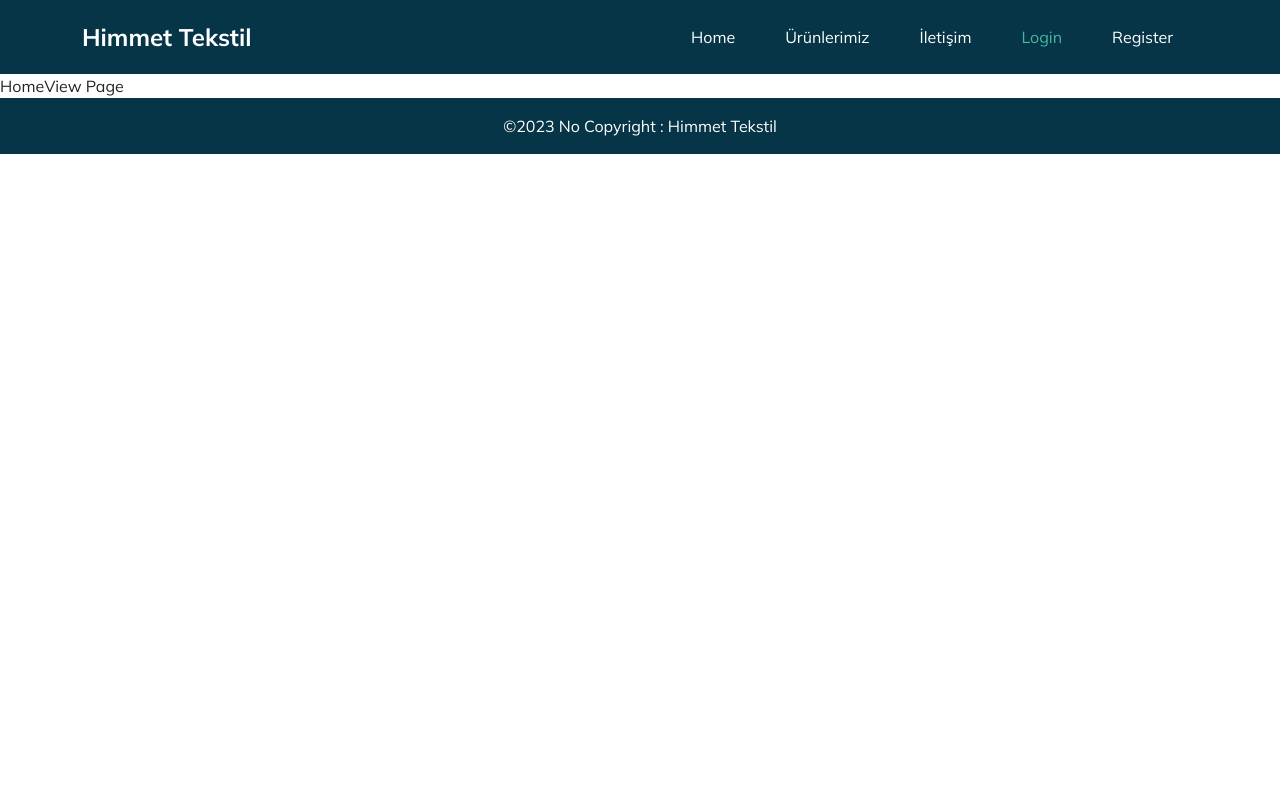
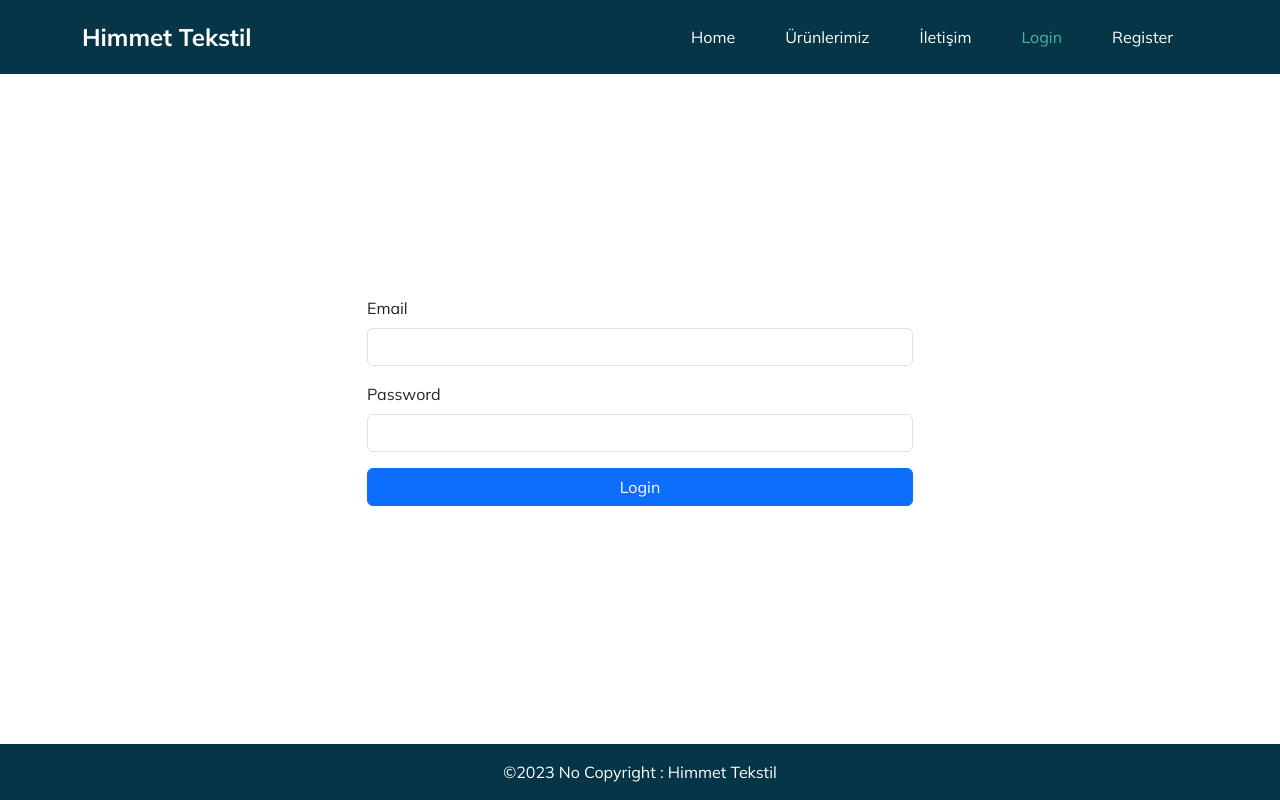
Before and after one commit to yakup5461/himmettekstil-tr, a Vue app in the folder frontend/: page /login in a window 1280 px wide. Built offline with nearby package versions, Linux system fonts and the light colour scheme.

Commit message:
lesson 18-2

```diff
--- a/frontend/src/App.vue
+++ b/frontend/src/App.vue
@@ -18,12 +18,5 @@ export default {
 </script>
 
 <style>
-@import url('https://fonts.googleapis.com/css2?family=Mulish:wght@300;400;600;700&display=swap');
 
-html , body {
-    font-family: 'Mulish',sans-serif;
-}
-a{
-    text-decoration: none;
-}
 </style>
--- a/frontend/src/assets/styles.css
+++ b/frontend/src/assets/styles.css
@@ -1,3 +1,18 @@
+@import url('https://fonts.googleapis.com/css2?family=Mulish:wght@300;400;600;700&display=swap');
+
 :root {
     --primary-color : #063547 ;
+    --secondary-color :  #44b89d ;
 }
+
+html , body {
+    font-family: 'Mulish',sans-serif;
+}
+a{
+    text-decoration: none;
+}
+.full-section-height {
+  min-height :calc(100vh - 130px);
+  display: flex;
+  align-items: center;
+}
--- a/frontend/src/components/BookItem.vue
+++ b/frontend/src/components/BookItem.vue
@@ -3,7 +3,7 @@
     <img src="../../template/images/b1.jpg" class="card-img-top">
     <div class="card-body">
         <div class="auth-box">
-            <span style="background-color: #063547 ;" class="py-1 px-3 text-white rounded-pill">
+            <span style="background-color: var(--primary-color) ;" class="py-1 px-3 text-white rounded-pill">
             {{ book.author }}
             </span>
         </div>
@@ -11,8 +11,8 @@
         <p class="card-text">  {{truncatedText }}</p>
         <div class="d-flex justify-content-between align-items-center">
             <a href="#" class="card-link">Read More</a>
-            <b style="background-color: #063547 ;"  class="py-1 px-2 text-white badge mb-0">{{ book.page }} sayfa</b>
-            <p style="background-color: #063547 ;" class="py-1 px-2 text-white badge mb-0">{{ book.uploadDate }}</p>
+            <b style="background-color: var(--primary-color) ;"  class="py-1 px-2 text-white badge mb-0">{{ book.page }} sayfa</b>
+            <p style="background-color: var(--primary-color) ;" class="py-1 px-2 text-white badge mb-0">{{ book.uploadDate }}</p>
         </div>
     </div>
     <span :class="ratingBadgeClass"
--- a/frontend/src/components/NavBar.vue
+++ b/frontend/src/components/NavBar.vue
@@ -44,7 +44,7 @@ import { RouterLink } from 'vue-router';
 
 <style scoped>
 .custom-nav{
-    background-color: #063547;
+    background-color:var(--primary-color);
     padding: 15px 0px;
 }
 .navbar-brand {
@@ -60,10 +60,10 @@ import { RouterLink } from 'vue-router';
     text-align: center;
 }
 .nav-link:hover{
-    color: #44b89d;
+    color: var(--secondary-color);
 
 }
 .active-link{
-    color: #44b89d;
+    color:var(--secondary-color);
 }
 </style>
--- a/frontend/src/components/TheFooter.vue
+++ b/frontend/src/components/TheFooter.vue
@@ -1,5 +1,5 @@
 <template>
-<footer class="text-center" style="background-color: #063547;">
+<footer class="text-center" style="background-color: var(--primary-color);">
     <div class="text-white p-3">
     &copy;2023 No Copyright : Himmet Tekstil
     </div>
--- a/frontend/src/views/HomeView.vue
+++ b/frontend/src/views/HomeView.vue
@@ -1,7 +1,9 @@
 <template>
+    <section class="full-section-height" >
     <div>
         HomeView Page
     </div>
+    </section>
 </template>
 
 <script >
@@ -10,6 +12,6 @@ export default{
 }
 </script>
 
-<style lang="scss" scoped>
+<style scoped>
 
 </style>
--- a/frontend/src/views/LoginView.vue
+++ b/frontend/src/views/LoginView.vue
@@ -1,12 +1,56 @@
 <template>
     <div>
-        HomeView Page
+       <section class="full-section-height" >
+        <div class="container">
+            <form  @submit.prevent="SubmitForm">
+          <div class="row justify-content-center">  </div>
+
+          <div class="row justify-content-center">
+            <!-- Email Field (Medium and Larger Screens) -->
+            <div class="col-md-6 col-8 mb-3">
+              <label for="email" class="form-label">Email</label>
+              <input type="email" class="form-control" id="email" name="email" v-model.trim="FormData.email" required>
+            </div>
+          </div>
+
+          <!-- Password Field -->
+          <div class="row justify-content-center">
+            <div class="col-md-6 col-8 mb-3">
+              <label for="password" class="form-label">Password</label>
+              <input type="password" class="form-control" id="password" name="password" v-model.trim="FormData.password" required>
+            </div>
+          </div>
+
+          <!-- Submit Button -->
+          <div class="row justify-content-center">
+            <div class="col-md-6 col-8 mb-3">
+              <button type="submit" class="btn btn-primary w-100">Login</button>
+            </div>
+          </div>
+        </form>
+        </div>
+       </section>
     </div>
 </template>
 
 <script >
 export default{
-    name : "HomeView"
+    name : "HomeView",
+    data(){
+        return{
+            FormData:{
+                email:    '',
+                password: ''
+            }
+        }
+    },
+    methods:{
+      SubmitForm(){
+        console.log("Login formData::" , this.FormData)
+
+      }
+    }
+
 }
 </script>
 
--- a/frontend/src/views/RegisterView.vue
+++ b/frontend/src/views/RegisterView.vue
@@ -1,6 +1,6 @@
 <template>
     <div>
-       <section style="min-height: calc(100vh - 130px);" >
+       <section class="full-section-height" >
         <div class="container">
             <form  @submit.prevent="SubmitForm">
           <div class="row justify-content-center">
@@ -54,7 +54,7 @@ export default{
     },
     methods:{
       SubmitForm(){
-        console.log("formData::" , this.FormData)
+        console.log("Register formData::" , this.FormData)
 
       }
     }
@@ -62,6 +62,6 @@ export default{
 }
 </script>
 
-<style lang="scss" scoped>
+<style scoped>
 
 </style>
```
